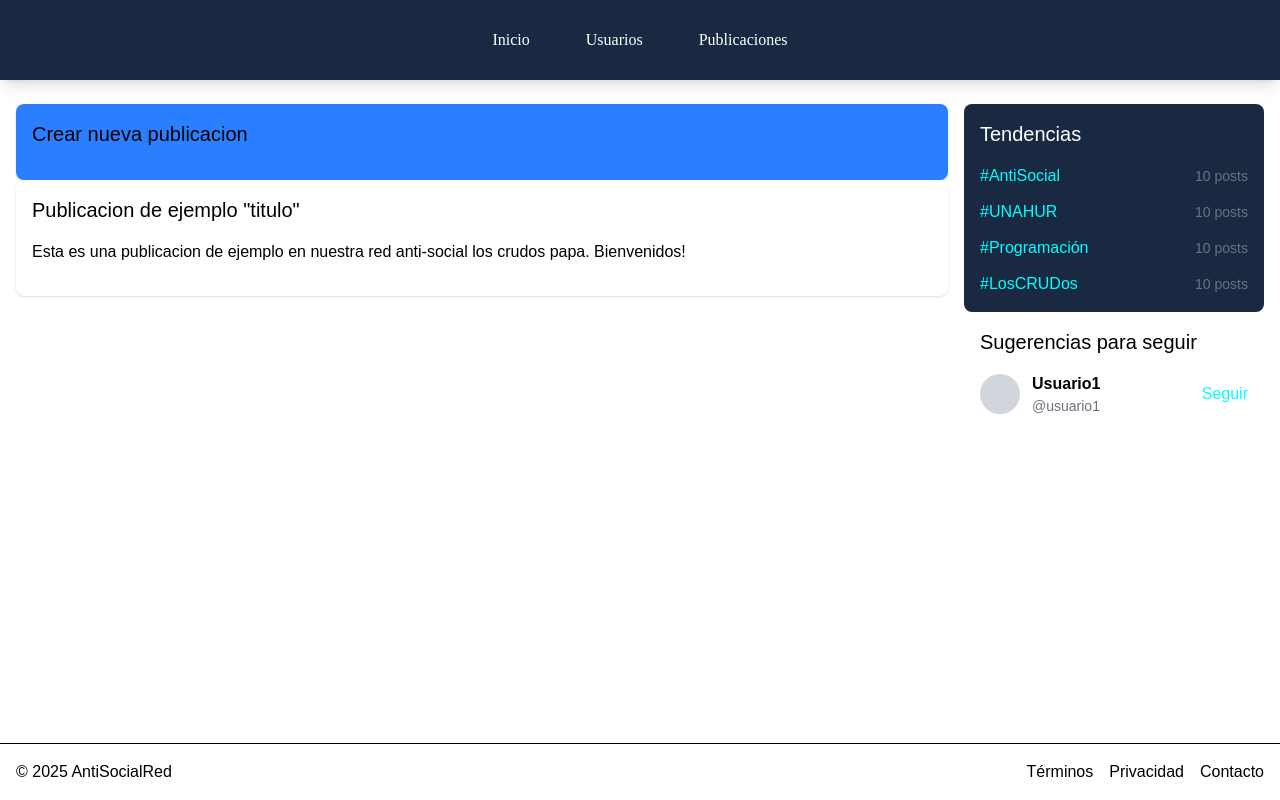
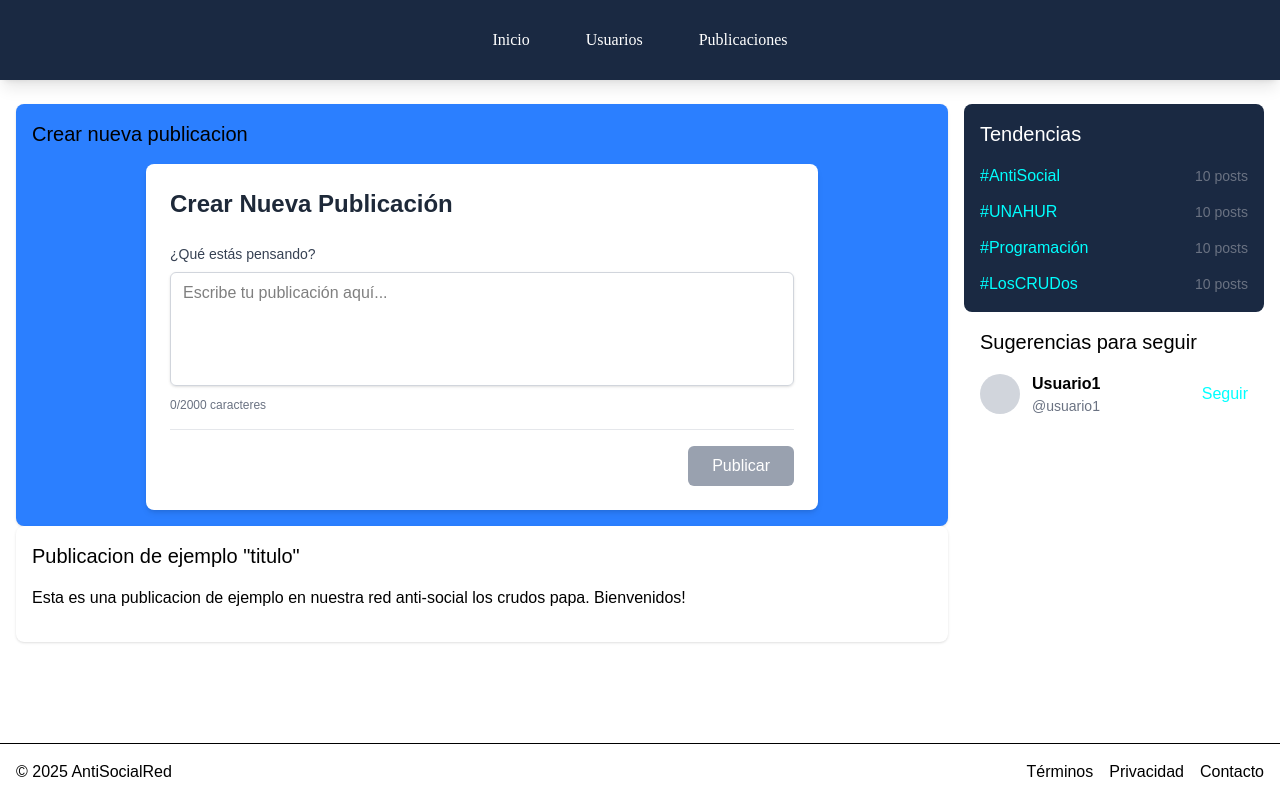
Before and after one commit to JulianAlvarez07/Unahur-antisocialred-front, a React (Vite) app: page /home in a window 1280 px wide. Built offline with nearby package versions, Linux system fonts and the light colour scheme.

Commit message:
se agrega formnulario de post con logica para conectar a db

```diff
--- /dev/null
+++ b/src/components/PostForm.tsx
@@ -0,0 +1,84 @@
+import { useState } from 'react';
+import { useNavigate } from 'react-router-dom';
+
+const PostForm = () => {
+    const [contenido, setContenido] = useState('');
+    const navigate = useNavigate();
+    const handleSubmit = async (e: React.FormEvent<HTMLFormElement>) => {
+        e.preventDefault();
+        const post = {
+            contenido: contenido,
+            userId: 1, // TODO: Cambiar por el id del usuario logueado
+        }
+        const response = await fetch('http://localhost:3001/post', {
+            method: 'POST',
+            headers: {
+                'Content-Type': 'application/json',
+            },
+            body: JSON.stringify(post),
+        });
+        if (response.ok) {
+            console.log('Post creado exitosamente');
+            setContenido('');
+
+        } else {
+            console.error('Error al crear el post');
+        }
+    }
+    return (
+        <div className="max-w-2xl mx-auto p-6 bg-white rounded-lg shadow-md">
+            <h2 className="text-2xl font-bold text-gray-800 mb-6">Crear Nueva Publicación</h2>
+
+            <div className="space-y-4">
+                {/* Textarea for post content */}
+                <div>
+                    <label
+                        htmlFor="contenido"
+                        className="block text-sm font-medium text-gray-700 mb-2"
+                    >
+                        ¿Qué estás pensando?
+                    </label>
+                    <textarea
+                        id="contenido"
+                        value={contenido}
+                        onChange={(e) => setContenido(e.target.value)}
+                        rows={4}
+                        maxLength={2000}
+                        className="w-full px-3 py-2 border border-gray-300 rounded-md shadow-sm focus:outline-none focus:ring-2 focus:ring-blue-500 focus:border-blue-500 resize-none"
+                        placeholder="Escribe tu publicación aquí..."
+                    />
+                    <div className="flex justify-between items-center mt-1">
+                        <span className="text-xs text-gray-500">
+                            {contenido.length}/2000 caracteres
+                        </span>
+                        {contenido.length > 1800 && (
+                            <span className="text-xs text-orange-500">
+                                Casi al límite
+                            </span>
+                        )}
+                    </div>
+                </div>
+
+                {/* Action buttons */}
+                <div className="flex items-center justify-end pt-4 border-t border-gray-200">
+                    {/* Publish button */}
+                    <button
+                        onClick={handleSubmit}
+                        disabled={!contenido.trim()}
+                        className={`
+                            px-6 py-2 rounded-md font-medium text-white transition-colors duration-200
+                            ${!contenido.trim()
+                                ? 'bg-gray-400 cursor-not-allowed'
+                                : 'bg-blue-600 hover:bg-blue-700 focus:outline-none focus:ring-2 focus:ring-blue-500 focus:ring-offset-2'
+                            }
+                        `}
+                    >
+                        Publicar
+                    </button>
+                </div>
+            </div>
+        </div>
+    );
+};
+
+export default PostForm;
--- a/src/pages/Home.tsx
+++ b/src/pages/Home.tsx
@@ -1,5 +1,5 @@
 import { Link } from "react-router-dom";
-
+import PostForm from "../components/PostForm";
 const Home = () => {
   return (
     <div className="container mx-auto px-4 py-6">
@@ -11,6 +11,7 @@ const Home = () => {
             <h2 className="font-titulo text-xl mb-4">
               Crear nueva publicacion
             </h2>
+            <PostForm />
           </div>
 
           {/* Feed de publicaciones */}
--- a/src/pages/Publicaciones.tsx
+++ b/src/pages/Publicaciones.tsx
@@ -1,3 +1,4 @@
+
 const Publicaciones = () => {
   return (
     <div>
```
